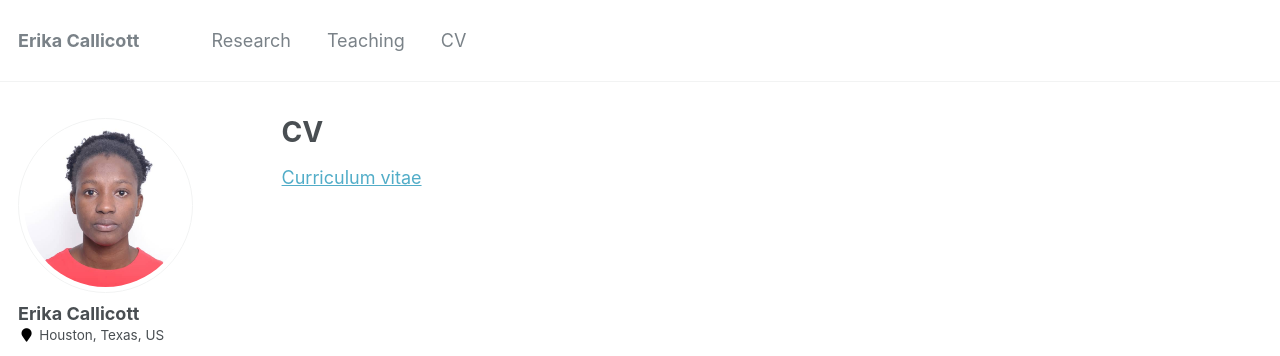
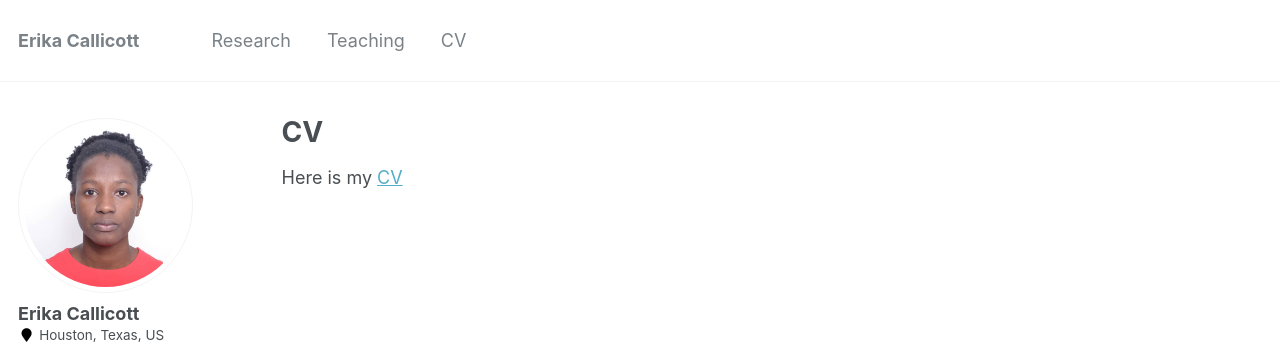
Before and after one commit to erikacallicott/erikacallicott.github.io, a Jekyll site: the page built from _pages/cv.md, in a window 1280 px wide. Shown: the top 356 px of the page. Built offline with Jekyll 4.4.1, drawn with Linux system fonts in a browser that asks for light colours.

Commit message:
Update cv.md

```diff
--- a/_pages/cv.md
+++ b/_pages/cv.md
@@ -7,4 +7,4 @@ author_profile: true
 
 {% include base_path %}
 
-[Curriculum vitae](http://YaboGV.github.io/files/VYG_CV.pdf)
+Here is my [CV](http://erikacallicott.github.io/files/erikacallicott_cv.pdf)
```
